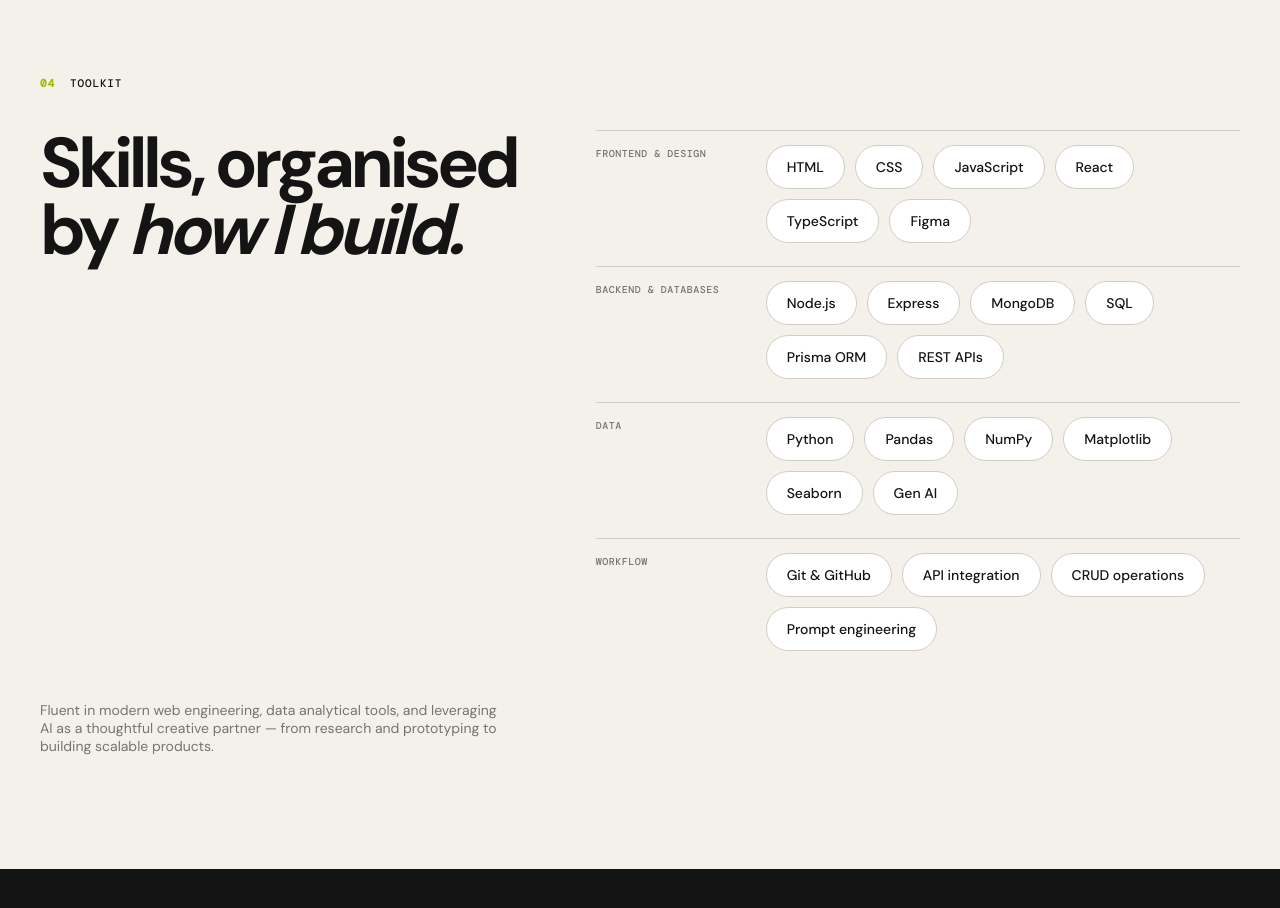
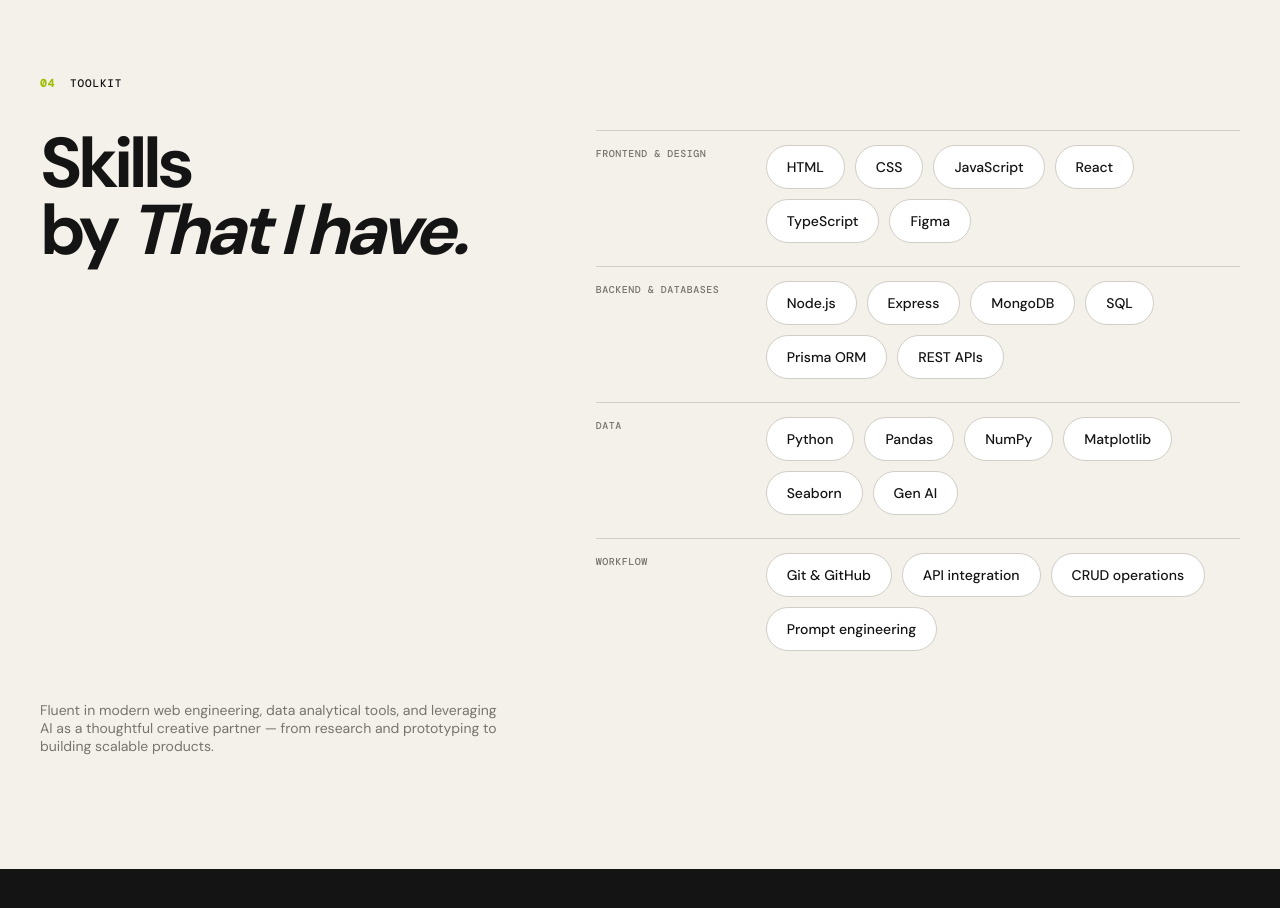
Before and after one commit to Soumen-Dass-3002/Portfolio, a React (Vite) app: page / in a window 1280 px wide. Shown: the part 3280-4188 px from the top of the page. Built offline with nearby package versions, Linux system fonts and the light colour scheme; a web font is replaced by a local one.

Commit message:
Updated skills section

```diff
--- a/src/components/Skills.jsx
+++ b/src/components/Skills.jsx
@@ -9,7 +9,7 @@ export function Skills() {
       </div>
 
       <div className="skills-layout">
-        <h2>Skills, organised<br />by <em>how I build.</em></h2>
+        <h2>Skills<br />by <em>That I have.</em></h2>
 
         <div className="skill-categories">
           {skillCategories.map((category) => (
```
